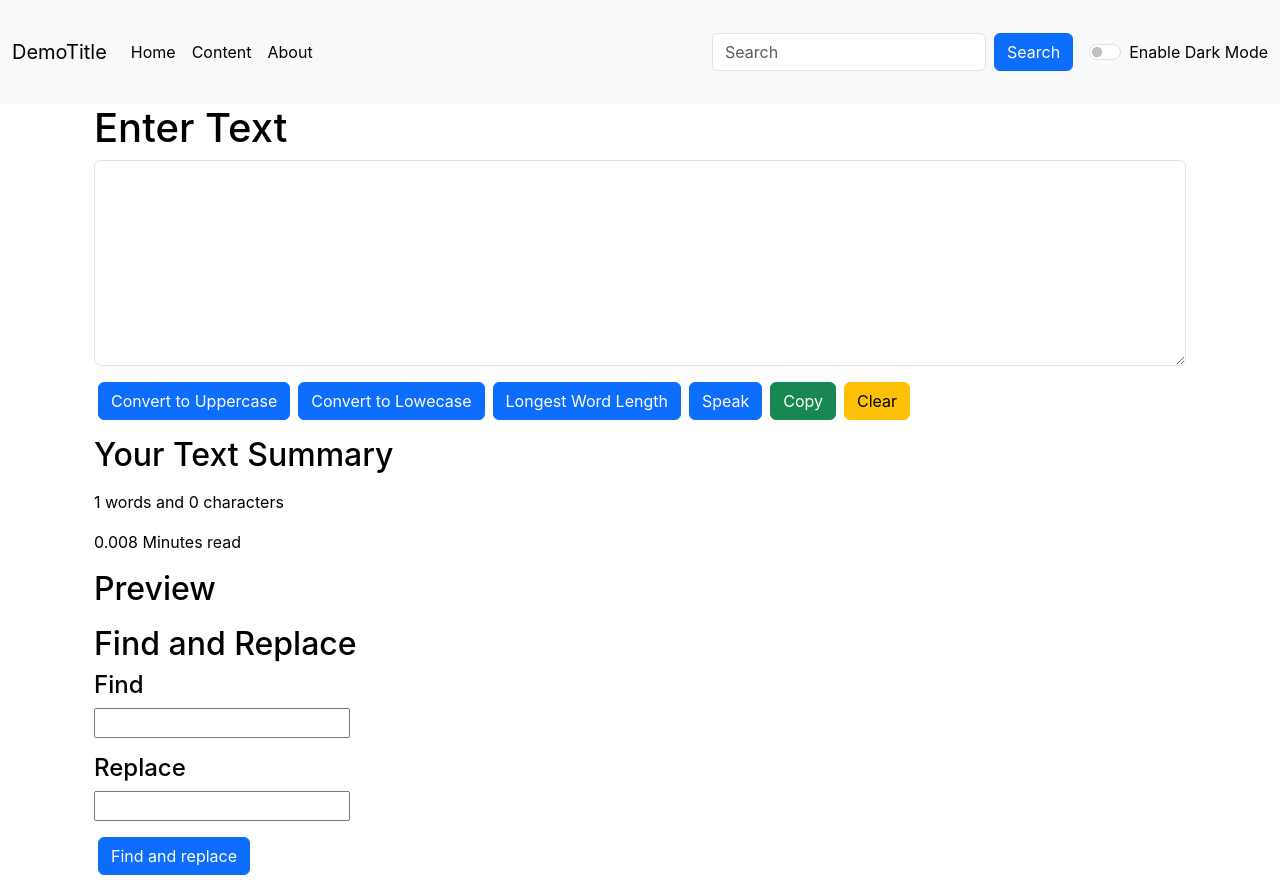
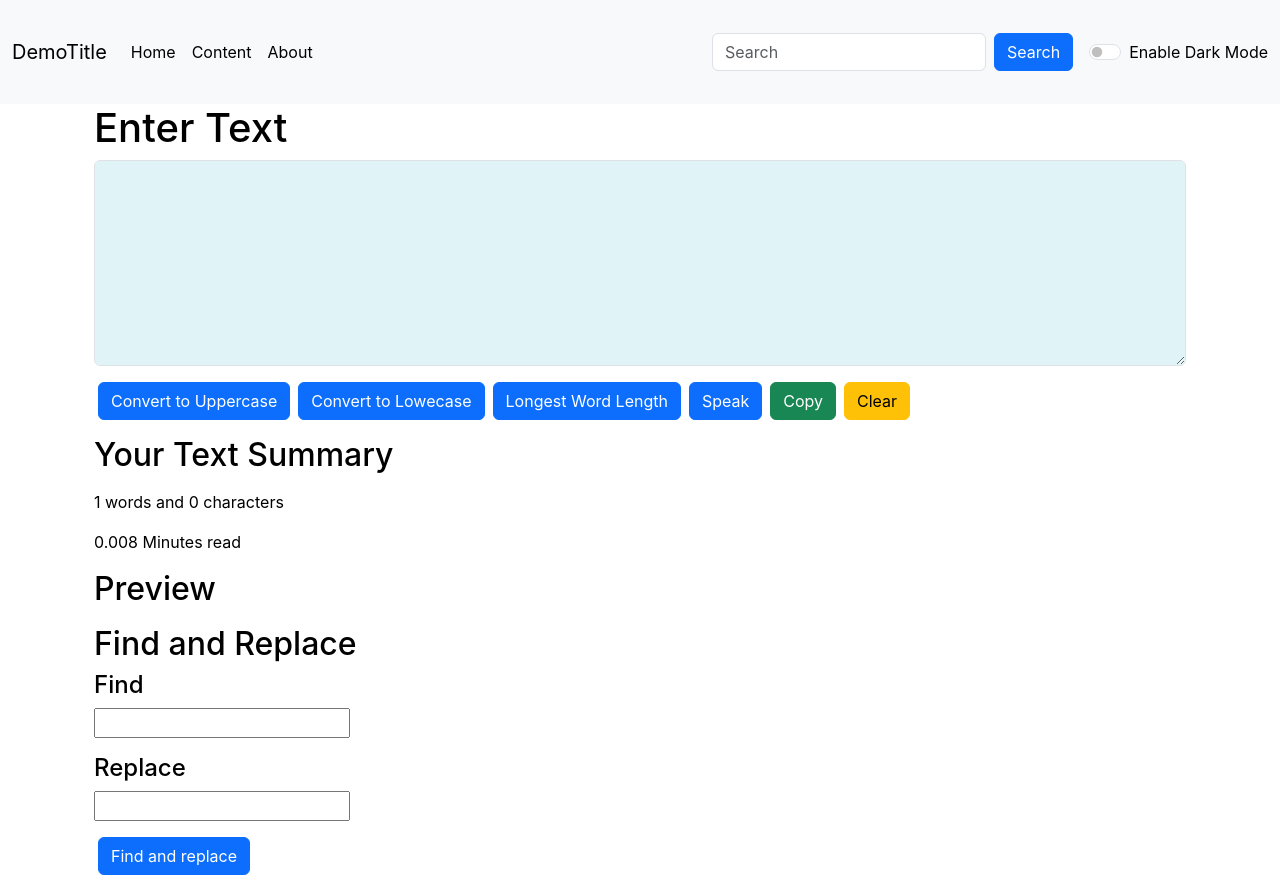
Before and after one commit to Bhargav-Trivedi-777/React-Training, a React (Create React App) app: page / in a window 1280 px wide. Built offline with nearby package versions, Linux system fonts and the light colour scheme.

Commit message:
fix dark mode navbar text issue

```diff
--- a/src/App.js
+++ b/src/App.js
@@ -8,11 +8,7 @@ function App() {
   const [darkMode, setDarkMode] = useState(false);
 
   const toggleDarkMode = () => {
-    if (!darkMode) {
-      document.body.style.background = "black";
-    } else {
-      document.body.style.background = "white";
-    }
+    document.body.style.background = darkMode ? "black" : "white"
     setDarkMode(!darkMode);
   };
 
--- a/src/components/Utils.js
+++ b/src/components/Utils.js
@@ -1,4 +1,3 @@
-import { element } from 'prop-types';
 import React, { useState } from 'react'
 
 export default function TextForm(prop) {
@@ -50,12 +49,15 @@ export default function TextForm(prop) {
 
     return (
         <>
-            <div className={`container ${ prop.darkMode ? "dark" : "light"}-mode`} >
+            <div className={`container ${prop.darkMode ? "dark" : "light"}-mode`} >
                 <div className='container'>
                     <h1>{prop.heading}</h1>
                     <div className="mb-3">
-                        <textarea className="form-control" id="myBox" onChange={HandleOnChange} value={text} rows="8">
-                        </textarea>
+                        <textarea className="form-control" id="myBox" onChange={HandleOnChange} value={text} rows="8"
+                            style={{
+                                backgroundColor: prop.darkMode ? "#b5888870" : "#8cd2dd44",
+                                color: prop.darkMode ? "white" : "black"
+                            }} />
                     </div>
                     <div className="btn btn-primary mx-1" onClick={HandleUpKey}>Convert to Uppercase</div>
                     <div className="btn btn-primary mx-1 " onClick={HandleLoKey}>Convert to Lowecase</div>
```
